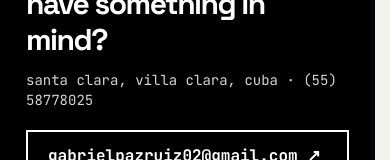
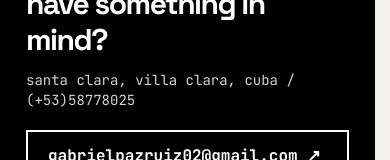
Before and after one commit to coslatte/mystuff, an Astro site in the folder src/frontend/: page / in a window 390 px wide. Shown: the part 4111-4271 px from the top of the page. Built offline with nearby package versions, Linux system fonts and the light colour scheme; Astro itself is replaced by a stand-in of ours.

Commit message:
chore(index): update contact phone number

```diff
--- a/src/frontend/src/pages/index.astro
+++ b/src/frontend/src/pages/index.astro
@@ -136,7 +136,7 @@ const channels = [
       <p class="brut-label inline-block bg-white px-2 py-1">05 / contact</p>
       <h2 class="mt-2 font-display text-3xl font-black tracking-tighter tablet:text-4xl">Have something in mind?</h2>
       <p class="mt-3 font-mono text-sm text-neutral-300">
-        Santa Clara, Villa Clara, Cuba · (55) 58778025
+        Santa Clara, Villa Clara, Cuba / (+53)58778025
       </p>
     </div>
     <a class="border-2 border-white px-5 py-3 font-mono font-bold text-white transition-colors hover:bg-brut-blue focus-visible:bg-brut-blue"
```
